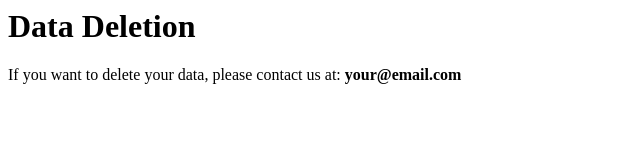
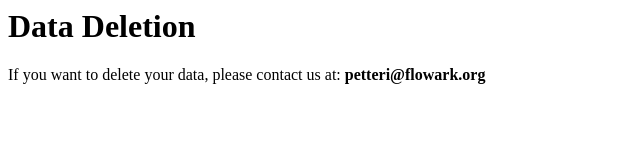
Before and after one commit to code10PC/Flowark-privacy, a plain HTML site: page delete.html in a window 1280 px wide. Shown: the full height of the page, 0-640 px from the left. Drawn offline with Linux system fonts and the light colour scheme.

Commit message:
Update delete.html

```diff
--- a/delete.html
+++ b/delete.html
@@ -2,6 +2,6 @@
   <head><title>Data Deletion</title></head>
   <body>
     <h1>Data Deletion</h1>
-    <p>If you want to delete your data, please contact us at: <b>your@email.com</b></p>
+    <p>If you want to delete your data, please contact us at: <b>petteri@flowark.org</b></p>
   </body>
 </html>
```
